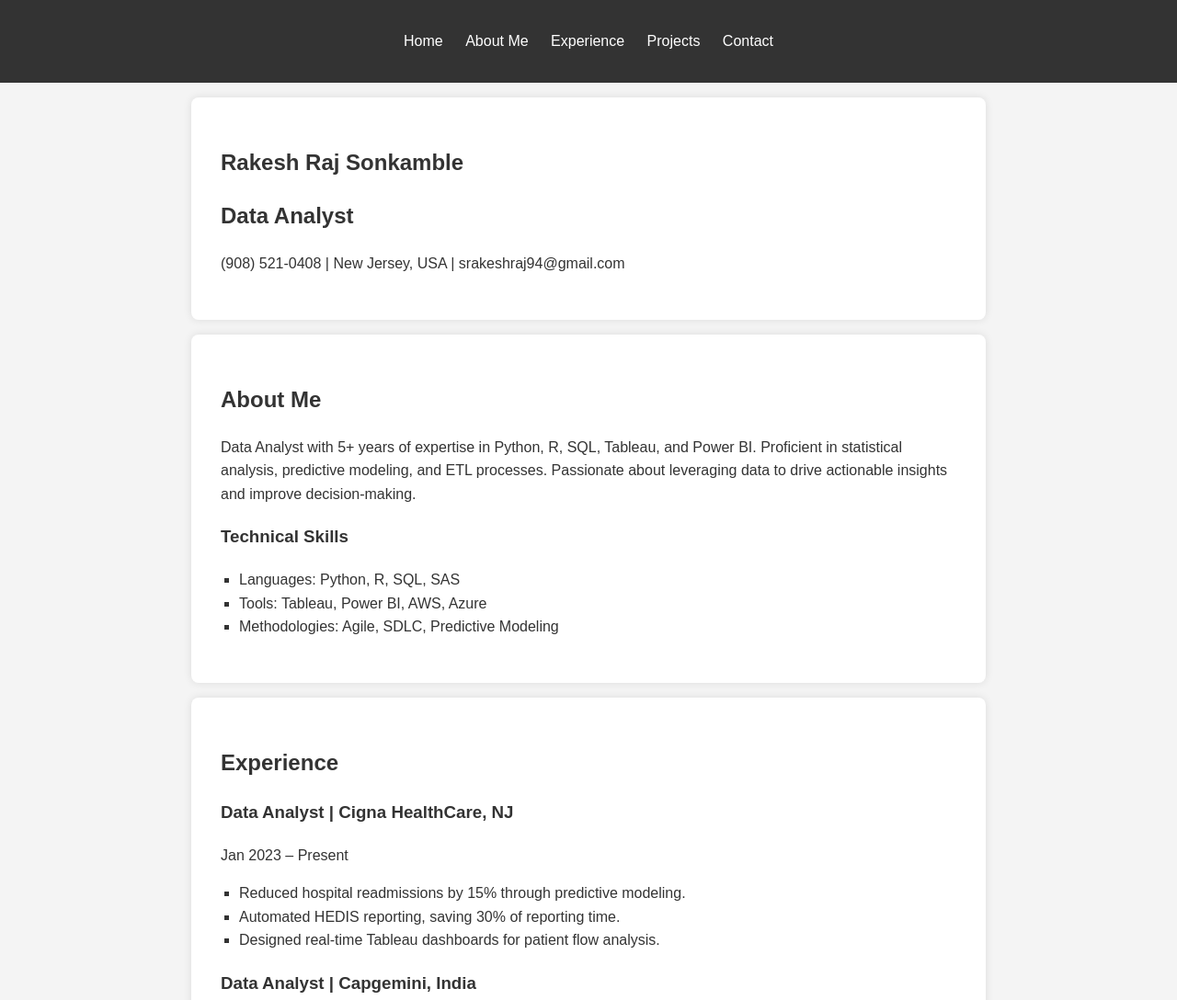
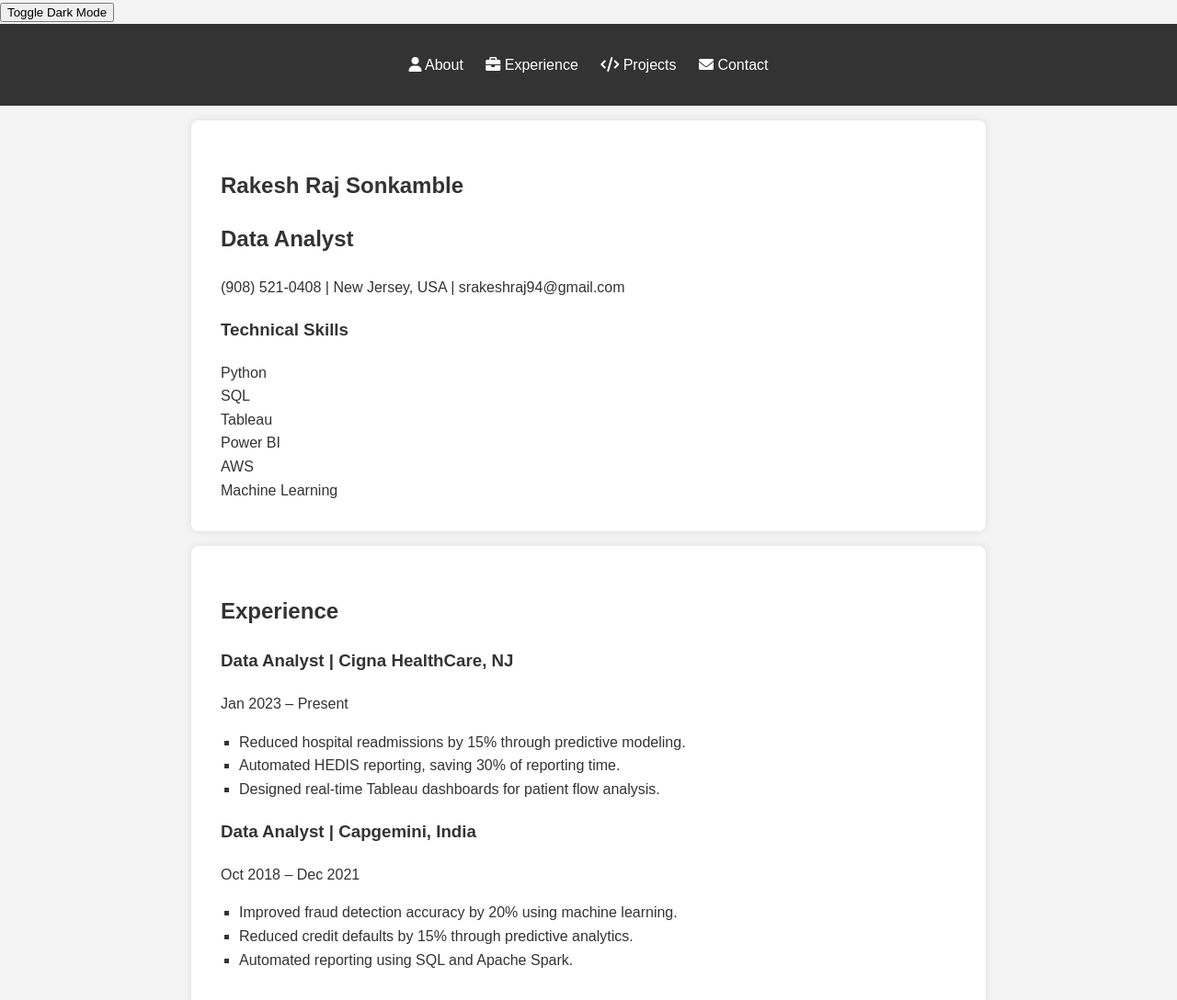
Before and after one commit to Rakeshraj6171/rakeshraj6171, a plain HTML site: page index.html in a window 1280 px wide. Shown: the top 1088 px of the page at 92% size. Drawn offline with Linux system fonts and the light colour scheme.

Commit message:
Update index.html

```diff
--- a/index.html
+++ b/index.html
@@ -5,46 +5,45 @@
   <meta name="viewport" content="width=device-width, initial-scale=1.0">
   <title>Rakesh Raj Sonkamble - Data Analyst</title>
   <link rel="stylesheet" href="styles.css">
+  <link rel="stylesheet" href="https://cdnjs.cloudflare.com/ajax/libs/font-awesome/6.0.0/css/all.min.css">
 </head>
 <body>
-  <!-- Navigation Bar -->
+  <!-- Navigation Tabs -->
   <nav>
     <ul>
-      <li><a href="#home">Home</a></li>
-      <li><a href="#about">About Me</a></li>
-      <li><a href="#experience">Experience</a></li>
-      <li><a href="#projects">Projects</a></li>
-      <li><a href="#contact">Contact</a></li>
+      <li><a href="#about" class="active"><i class="fas fa-user"></i> About</a></li>
+      <li><a href="#experience"><i class="fas fa-briefcase"></i> Experience</a></li>
+      <li><a href="#projects"><i class="fas fa-code"></i> Projects</a></li>
+      <li><a href="#contact"><i class="fas fa-envelope"></i> Contact</a></li>
     </ul>
   </nav>
 
-  <!-- Home Section -->
-  <section id="home">
+  <!-- About Section -->
+  <section id="about" class="active-section">
+    <div class="container">
       <h1>Rakesh Raj Sonkamble</h1>
       <h2>Data Analyst</h2>
       <p>(908) 521-0408 | New Jersey, USA | srakeshraj94@gmail.com</p>
-  </section>
-
-  <!-- About Me Section -->
-  <section id="about">
-    <h2>About Me</h2>
-    <p>
-      Data Analyst with 5+ years of expertise in Python, R, SQL, Tableau, and Power BI.
-      Proficient in statistical analysis, predictive modeling, and ETL processes.
-      Passionate about leveraging data to drive actionable insights and improve decision-making.
-    </p>
+      <div class="skills">
         <h3>Technical Skills</h3>
-    <ul>
-      <li>Languages: Python, R, SQL, SAS</li>
-      <li>Tools: Tableau, Power BI, AWS, Azure</li>
-      <li>Methodologies: Agile, SDLC, Predictive Modeling</li>
-    </ul>
+        <div class="skill-cards">
+          <div class="card">Python</div>
+          <div class="card">SQL</div>
+          <div class="card">Tableau</div>
+          <div class="card">Power BI</div>
+          <div class="card">AWS</div>
+          <div class="card">Machine Learning</div>
+        </div>
+      </div>
+    </div>
   </section>
 
   <!-- Experience Section -->
   <section id="experience">
+    <div class="container">
       <h2>Experience</h2>
-    <div class="job">
+      <div class="timeline">
+        <div class="timeline-item">
           <h3>Data Analyst | Cigna HealthCare, NJ</h3>
           <p>Jan 2023 – Present</p>
           <ul>
@@ -53,7 +52,7 @@
             <li>Designed real-time Tableau dashboards for patient flow analysis.</li>
           </ul>
         </div>
-    <div class="job">
+        <div class="timeline-item">
           <h3>Data Analyst | Capgemini, India</h3>
           <p>Oct 2018 – Dec 2021</p>
           <ul>
@@ -62,23 +61,30 @@
             <li>Automated reporting using SQL and Apache Spark.</li>
           </ul>
         </div>
+      </div>
+    </div>
   </section>
 
   <!-- Projects Section -->
   <section id="projects">
+    <div class="container">
       <h2>Projects</h2>
-    <div class="project">
+      <div class="project-cards">
+        <div class="card">
           <h3>Patient Readmission Prediction</h3>
           <p>Developed a logistic regression model to predict patient readmissions, reducing readmissions by 15%.</p>
         </div>
-    <div class="project">
+        <div class="card">
           <h3>Fraud Detection System</h3>
           <p>Built a machine learning model to detect fraudulent transactions, improving accuracy by 20%.</p>
+        </div>
+      </div>
     </div>
   </section>
 
   <!-- Contact Section -->
   <section id="contact">
+    <div class="container">
       <h2>Contact Me</h2>
       <form action="submit_form.php" method="POST">
         <label for="name">Name:</label>
@@ -89,12 +95,19 @@
         <textarea id="message" name="message" required></textarea>
         <button type="submit">Send</button>
       </form>
-    <p>Connect with me on <a href="https://www.linkedin.com/in/yourprofile" target="_blank">LinkedIn</a> or <a href="https://github.com/yourprofile" target="_blank">GitHub</a>.</p>
+      <div class="social-links">
+        <a href="https://www.linkedin.com/in/yourprofile" target="_blank"><i class="fab fa-linkedin"></i></a>
+        <a href="https://github.com/yourprofile" target="_blank"><i class="fab fa-github"></i></a>
+        <a href="mailto:srakeshraj94@gmail.com"><i class="fas fa-envelope"></i></a>
+      </div>
+    </div>
   </section>
 
   <!-- Footer -->
   <footer>
     <p>&copy; 2023 Rakesh Raj Sonkamble. All rights reserved.</p>
   </footer>
+
+  <script src="script.js"></script>
 </body>
 </html>
```
Lines whose indentation alone changed are shown as unchanged.
